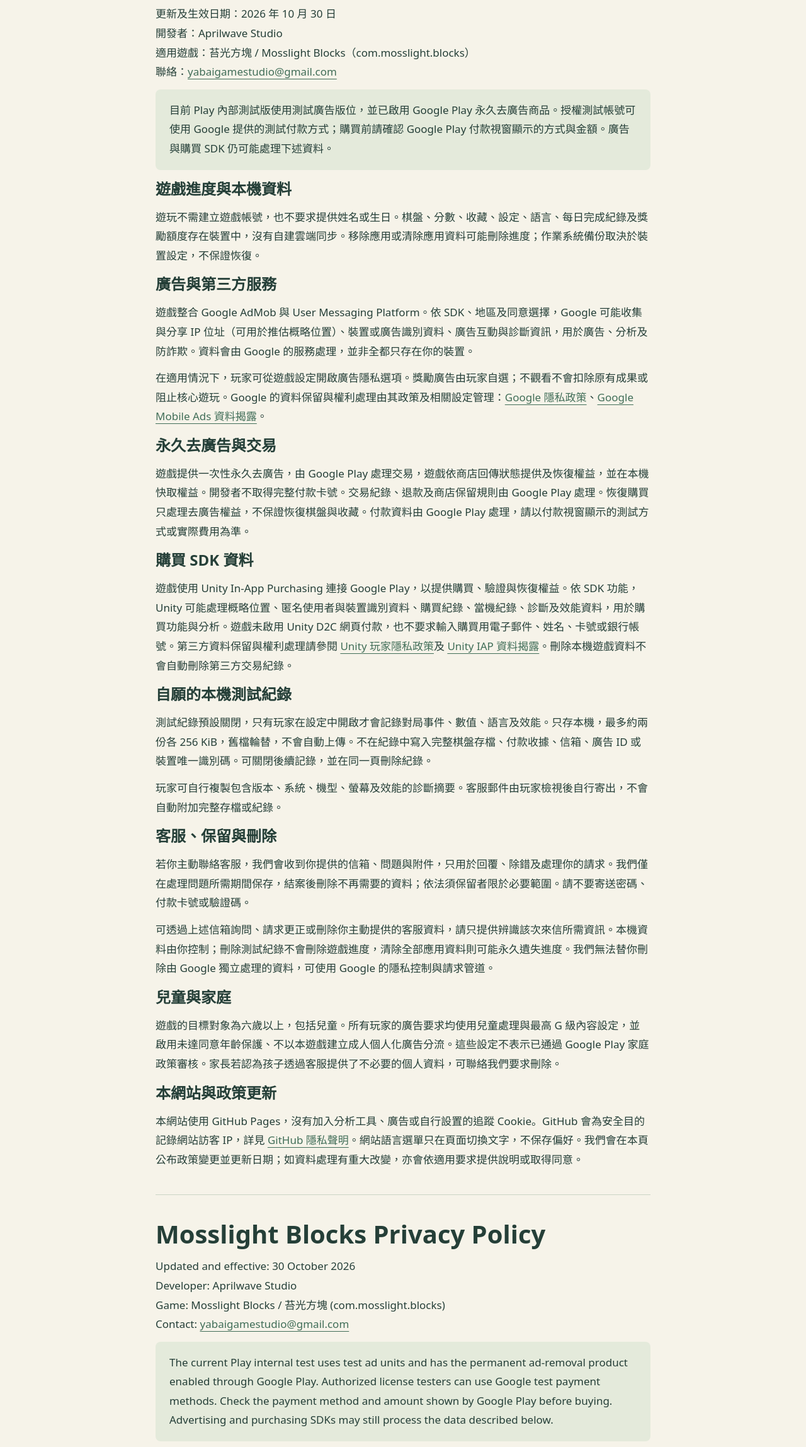
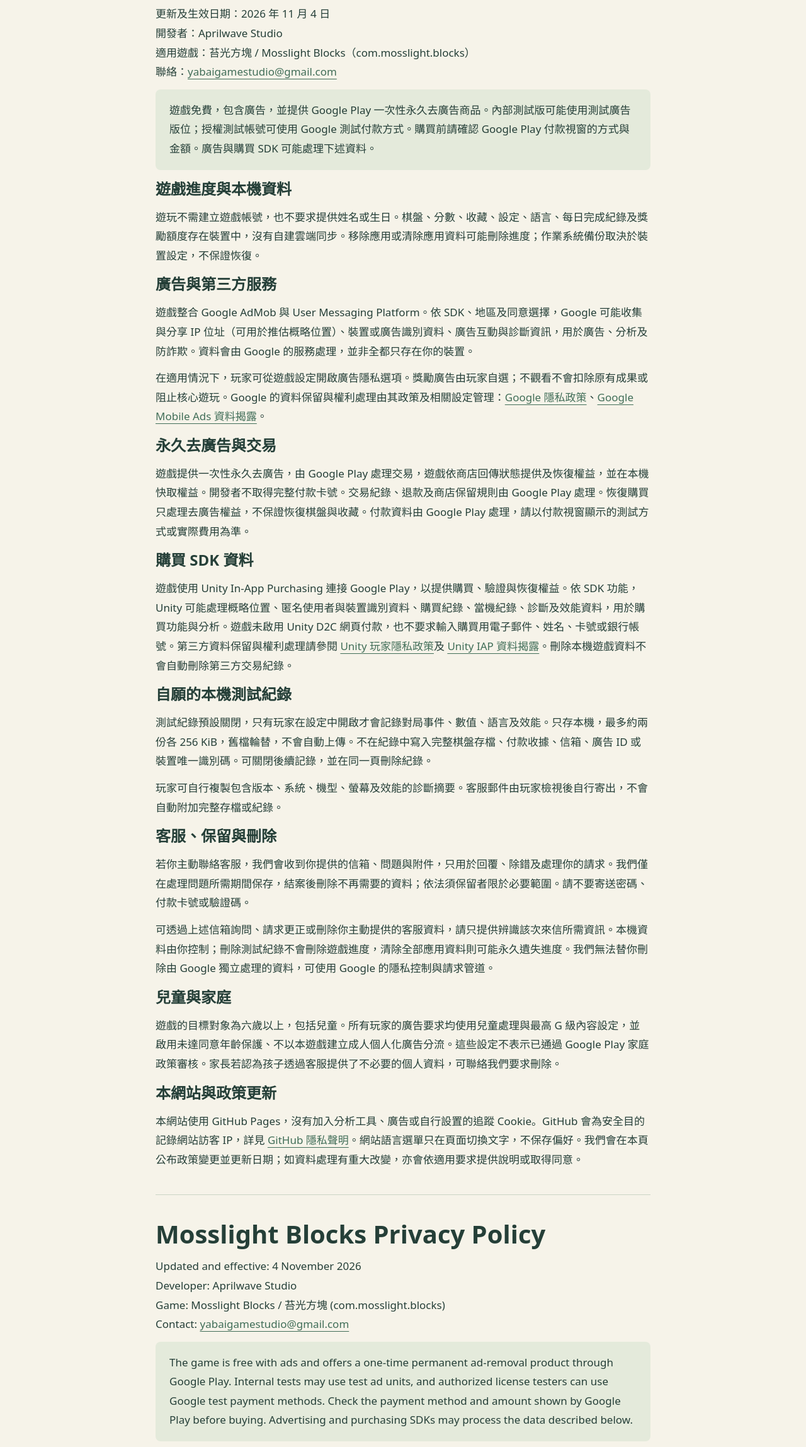
Before and after one commit to yabaigamestudio-beep/yabaigamestudio-beep.github.io, a plain HTML site: page mosslight/privacy.html in a window 1280 px wide. Shown: the part 253-2550 px from the top of the page at 63% size. Drawn offline with Linux system fonts and the light colour scheme.

Commit message:
Clarify Mosslight production and internal-test privacy notice

```diff
--- a/mosslight/privacy.html
+++ b/mosslight/privacy.html
@@ -1,5 +1,5 @@
 <!doctype html><html lang="zh-Hant"><head><meta charset="utf-8"><meta name="viewport" content="width=device-width,initial-scale=1"><title>苔光方塊隱私政策 · Mosslight Privacy | Aprilwave Studio</title><link rel="stylesheet" href="site.css"><link rel="icon" href="icon.png"></head><body><header><a class="brand" href="../">APRILWAVE STUDIO</a><a href="./">返回遊戲介紹 / Back to game</a></header><main class="policy"><div class="language-nav"><a href="#zh">繁體中文</a> · <a href="#en">English</a></div>
-<section id="zh"><h1>苔光方塊隱私政策</h1><p>更新及生效日期：2026 年 10 月 30 日<br>開發者：Aprilwave Studio<br>適用遊戲：苔光方塊 / Mosslight Blocks（com.mosslight.blocks）<br>聯絡：<a href="mailto:yabaigamestudio@gmail.com">yabaigamestudio@gmail.com</a></p><p class="notice">目前 Play 內部測試版使用測試廣告版位，並已啟用 Google Play 永久去廣告商品。授權測試帳號可使用 Google 提供的測試付款方式；購買前請確認 Google Play 付款視窗顯示的方式與金額。廣告與購買 SDK 仍可能處理下述資料。</p>
+<section id="zh"><h1>苔光方塊隱私政策</h1><p>更新及生效日期：2026 年 11 月 4 日<br>開發者：Aprilwave Studio<br>適用遊戲：苔光方塊 / Mosslight Blocks（com.mosslight.blocks）<br>聯絡：<a href="mailto:yabaigamestudio@gmail.com">yabaigamestudio@gmail.com</a></p><p class="notice">遊戲免費，包含廣告，並提供 Google Play 一次性永久去廣告商品。內部測試版可能使用測試廣告版位；授權測試帳號可使用 Google 測試付款方式。購買前請確認 Google Play 付款視窗的方式與金額。廣告與購買 SDK 可能處理下述資料。</p>
 <h2>遊戲進度與本機資料</h2><p>遊玩不需建立遊戲帳號，也不要求提供姓名或生日。棋盤、分數、收藏、設定、語言、每日完成紀錄及獎勵額度存在裝置中，沒有自建雲端同步。移除應用或清除應用資料可能刪除進度；作業系統備份取決於裝置設定，不保證恢復。</p>
 <h2>廣告與第三方服務</h2><p>遊戲整合 Google AdMob 與 User Messaging Platform。依 SDK、地區及同意選擇，Google 可能收集與分享 IP 位址（可用於推估概略位置）、裝置或廣告識別資料、廣告互動與診斷資訊，用於廣告、分析及防詐欺。資料會由 Google 的服務處理，並非全都只存在你的裝置。</p><p>在適用情況下，玩家可從遊戲設定開啟廣告隱私選項。獎勵廣告由玩家自選；不觀看不會扣除原有成果或阻止核心遊玩。Google 的資料保留與權利處理由其政策及相關設定管理：<a href="https://policies.google.com/privacy">Google 隱私政策</a>、<a href="https://developers.google.com/admob/unity/privacy/play-data-disclosure">Google Mobile Ads 資料揭露</a>。</p>
 <h2>永久去廣告與交易</h2><p>遊戲提供一次性永久去廣告，由 Google Play 處理交易，遊戲依商店回傳狀態提供及恢復權益，並在本機快取權益。開發者不取得完整付款卡號。交易紀錄、退款及商店保留規則由 Google Play 處理。恢復購買只處理去廣告權益，不保證恢復棋盤與收藏。付款資料由 Google Play 處理，請以付款視窗顯示的測試方式或實際費用為準。</p>
@@ -8,7 +8,7 @@
 <h2>客服、保留與刪除</h2><p>若你主動聯絡客服，我們會收到你提供的信箱、問題與附件，只用於回覆、除錯及處理你的請求。我們僅在處理問題所需期間保存，結案後刪除不再需要的資料；依法須保留者限於必要範圍。請不要寄送密碼、付款卡號或驗證碼。</p><p>可透過上述信箱詢問、請求更正或刪除你主動提供的客服資料，請只提供辨識該次來信所需資訊。本機資料由你控制；刪除測試紀錄不會刪除遊戲進度，清除全部應用資料則可能永久遺失進度。我們無法替你刪除由 Google 獨立處理的資料，可使用 Google 的隱私控制與請求管道。</p>
 <h2>兒童與家庭</h2><p>遊戲的目標對象為六歲以上，包括兒童。所有玩家的廣告要求均使用兒童處理與最高 G 級內容設定，並啟用未達同意年齡保護、不以本遊戲建立成人個人化廣告分流。這些設定不表示已通過 Google Play 家庭政策審核。家長若認為孩子透過客服提供了不必要的個人資料，可聯絡我們要求刪除。</p>
 <h2>本網站與政策更新</h2><p>本網站使用 GitHub Pages，沒有加入分析工具、廣告或自行設置的追蹤 Cookie。GitHub 會為安全目的記錄網站訪客 IP，詳見 <a href="https://docs.github.com/en/site-policy/privacy-policies/github-general-privacy-statement">GitHub 隱私聲明</a>。網站語言選單只在頁面切換文字，不保存偏好。我們會在本頁公布政策變更並更新日期；如資料處理有重大改變，亦會依適用要求提供說明或取得同意。</p></section>
-<section id="en" lang="en"><h1>Mosslight Blocks Privacy Policy</h1><p>Updated and effective: 30 October 2026<br>Developer: Aprilwave Studio<br>Game: Mosslight Blocks / 苔光方塊 (com.mosslight.blocks)<br>Contact: <a href="mailto:yabaigamestudio@gmail.com">yabaigamestudio@gmail.com</a></p><p class="notice">The current Play internal test uses test ad units and has the permanent ad-removal product enabled through Google Play. Authorized license testers can use Google test payment methods. Check the payment method and amount shown by Google Play before buying. Advertising and purchasing SDKs may still process the data described below.</p>
+<section id="en" lang="en"><h1>Mosslight Blocks Privacy Policy</h1><p>Updated and effective: 4 November 2026<br>Developer: Aprilwave Studio<br>Game: Mosslight Blocks / 苔光方塊 (com.mosslight.blocks)<br>Contact: <a href="mailto:yabaigamestudio@gmail.com">yabaigamestudio@gmail.com</a></p><p class="notice">The game is free with ads and offers a one-time permanent ad-removal product through Google Play. Internal tests may use test ad units, and authorized license testers can use Google test payment methods. Check the payment method and amount shown by Google Play before buying. Advertising and purchasing SDKs may process the data described below.</p>
 <h2>Progress and local data</h2><p>No game account, name or date of birth is required to play. Boards, scores, collection, settings, language, daily completion records and reward allowances are saved on your device. We do not operate cloud save synchronization. Uninstalling or clearing app data may erase progress. Operating-system backup depends on your device and is not guaranteed to restore progress.</p>
 <h2>Ads and third-party services</h2><p>The game integrates Google AdMob and User Messaging Platform. Depending on SDK settings, region and consent, Google may collect and share IP addresses (which may infer approximate location), device or advertising identifiers, ad interactions and diagnostic information for advertising, analytics and fraud prevention. This data is processed by Google's services and does not all stay on your device.</p><p>Where applicable, ad privacy options are available in game Settings. Rewarded ads are optional: declining does not remove earned progress or block core gameplay. Google's retention practices and privacy controls are described in the <a href="https://policies.google.com/privacy">Google Privacy Policy</a> and <a href="https://developers.google.com/admob/unity/privacy/play-data-disclosure">Mobile Ads data disclosure</a>.</p>
 <h2>Ad removal and transactions</h2><p>The game offers a one-time permanent ad-removal purchase processed by Google Play. The game uses store-returned purchase status to grant and restore access, with a local entitlement cache. We do not receive full payment card numbers. Google Play handles transaction records, refunds and store retention rules. Restoring purchases restores ad-free access, not a guaranteed recovery of boards or collection. Google Play handles payment details; its payment sheet identifies test methods or actual charges.</p>
```
